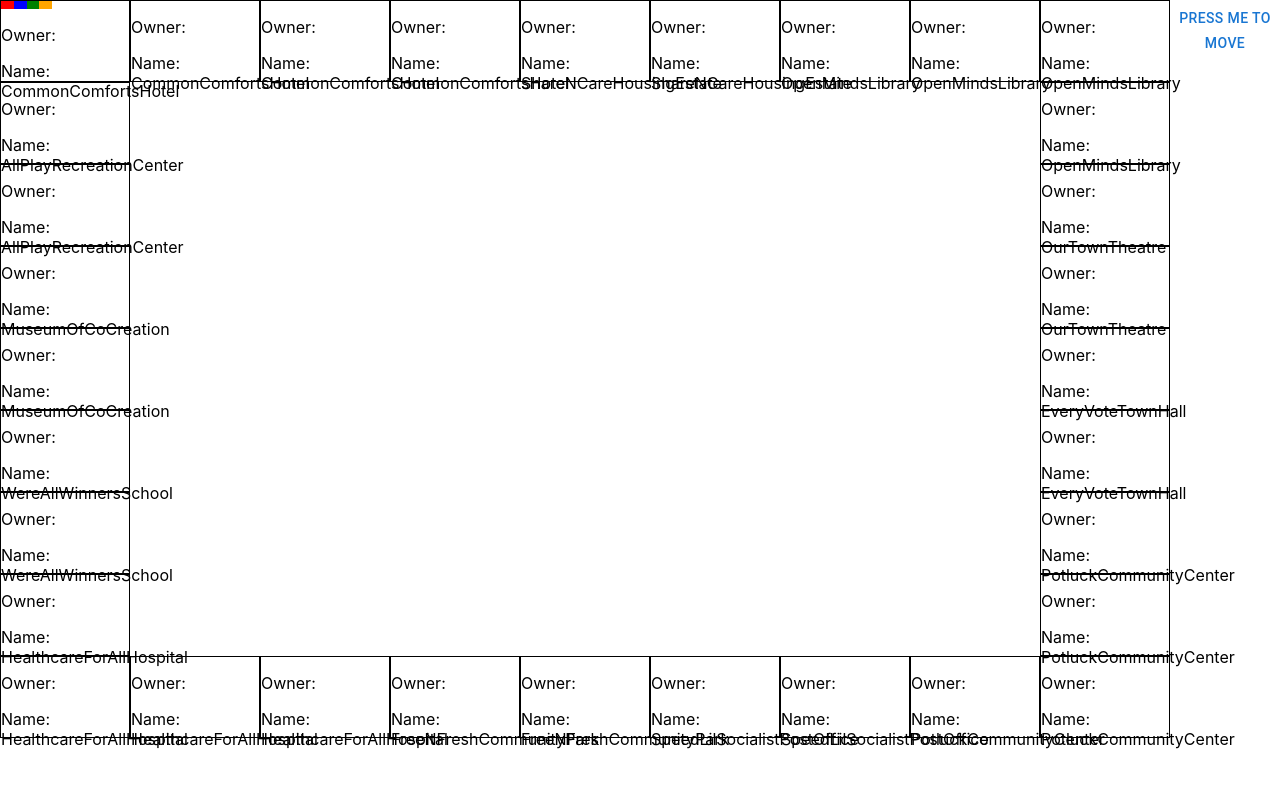
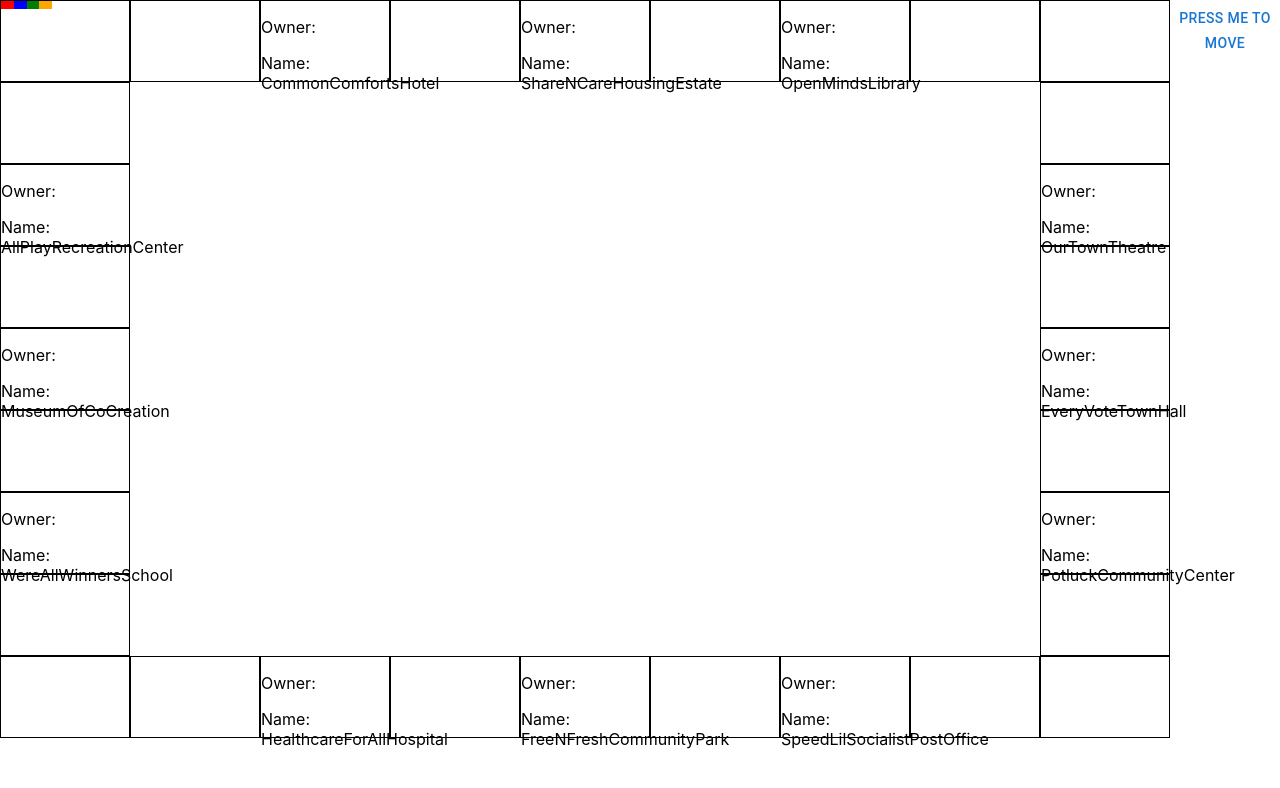
Before and after one commit to Dleavenworth/monopoly-socialism, a React (Create React App) app: page / in a window 1280 px wide. Shown: the top 788 px of the page. Built offline with nearby package versions, Linux system fonts and the light colour scheme.

Commit message:
Only show certain information for project cells

```diff
--- a/src/components/Cell.js
+++ b/src/components/Cell.js
@@ -1,5 +1,6 @@
-import React, { useEffect, forwardRef } from "react";
-import { Box, List, ListItem } from "@mui/material";
+import React, { Fragment, useEffect, forwardRef } from "react"
+import { Box, List, ListItem } from "@mui/material"
+import CellTypes from "../CellTypes"
 
 const Cell = forwardRef((props, ref) => {
 	console.log(props.description)
@@ -12,27 +13,45 @@ const Cell = forwardRef((props, ref) => {
 				height: "10vh",
 				//backgroundColor: props.corner ? "black" : "white",
 				display: "flex",
-                flexDirection: "column"
+				flexDirection: "column",
 			}}
 			gridRow={props.row}
 			gridColumn={props.column}
 		>
-            <Box sx={{display: "flex", flexDirection: "row", width: "4vw", height: "4vh"}}>
+			<Box
+				sx={{
+					display: "flex",
+					flexDirection: "row",
+					width: "4vw",
+					height: "4vh",
+				}}
+			>
 				{props.players.map((curPlayer, i) => {
 					if (curPlayer.location === props.squareNum) {
 						return (
-                            <Box key={i} sx={{backgroundColor: curPlayer.color, width: "1vw", height: "1vh"}}/>
-                        );
+							<Box
+								key={i}
+								sx={{
+									backgroundColor: curPlayer.color,
+									width: "1vw",
+									height: "1vh",
+								}}
+							/>
+						)
 					} else {
-                        return null;
+						return null
 					}
 				})}
 			</Box>
-            <Box sx={{bottom: 0}}>
+			<Box sx={{ bottom: 0 }}>
+				{props.type === CellTypes.Property ? (
+					<>
 						<p>Owner: {props.owner}</p>
 						<p>Name: {props.name}</p>
+					</>
+				) : null}
 			</Box>
 		</Box>
-    );
-});
-export default Cell;
+	)
+})
+export default Cell
```
Lines whose indentation alone changed are shown as unchanged.
